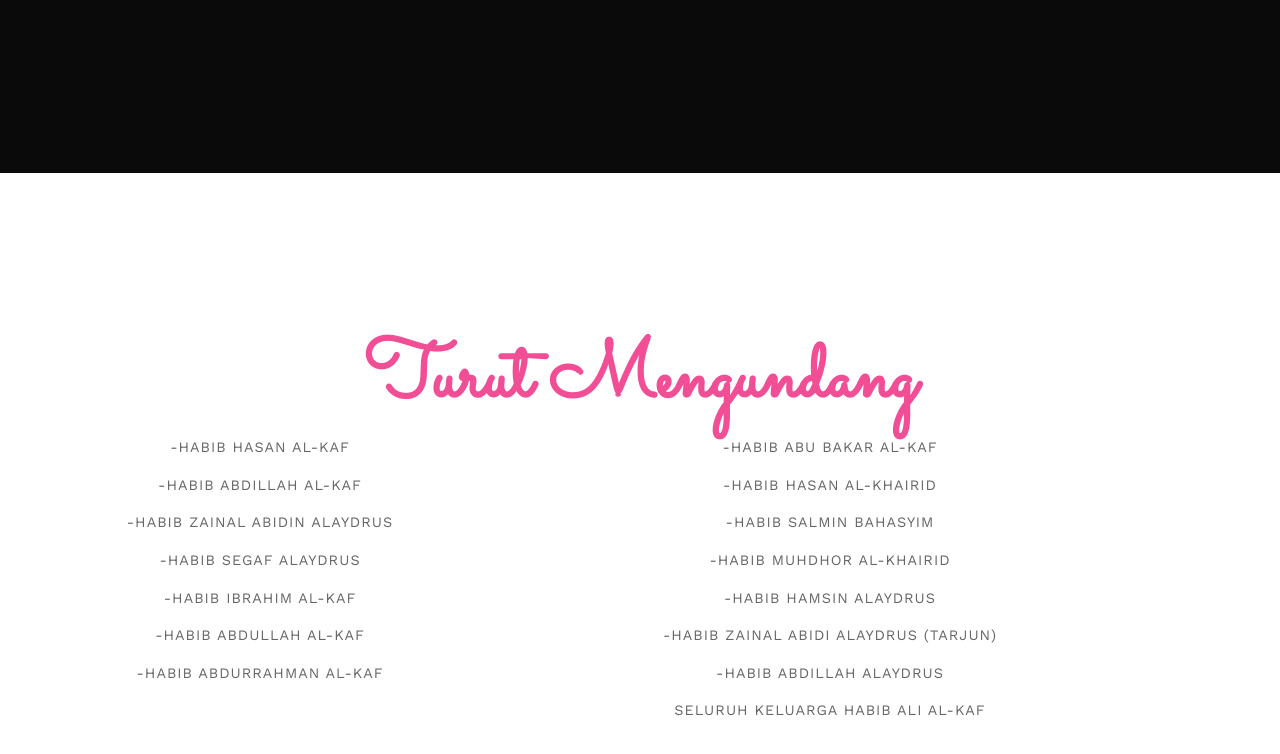
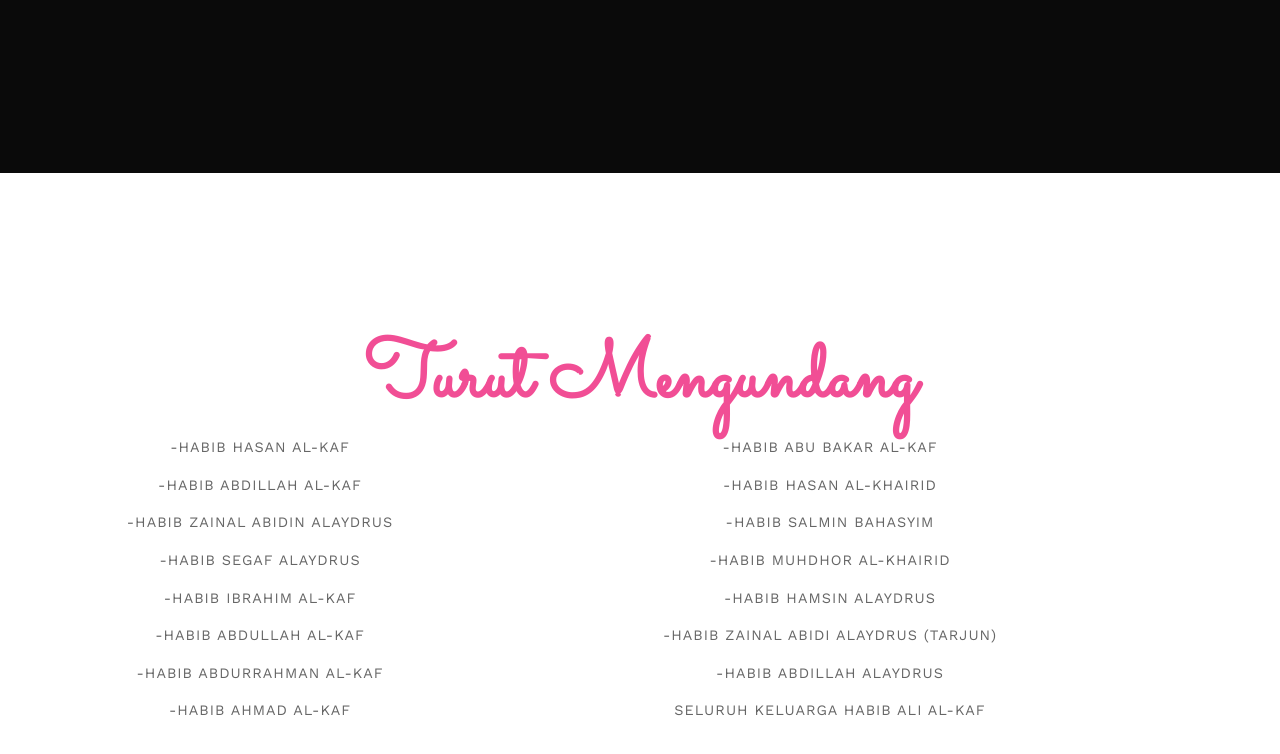
Before and after one commit to komputerfarisi/weddingSM.github.io, a plain HTML site: page index.html in a window 1280 px wide. Shown: the part 4494-5248 px from the top of the page. Drawn offline with nearby package versions, Linux system fonts and the light colour scheme; a script that the page names is missing; a web font is replaced by a local one.

Commit message:
index.html

```diff
--- a/index.html
+++ b/index.html
@@ -290,6 +290,7 @@
           <span>-Habib Ibrahim Al-Kaf</span>
           <span>-Habib Abdullah Al-Kaf</span>
           <span>-Habib Abdurrahman Al-Kaf</span>
+          <span>-Habib Ahmad Al-Kaf</span>
         </div>
         <div class="col-8">
           <span>-Habib Abu Bakar Al-Kaf</span>
```
